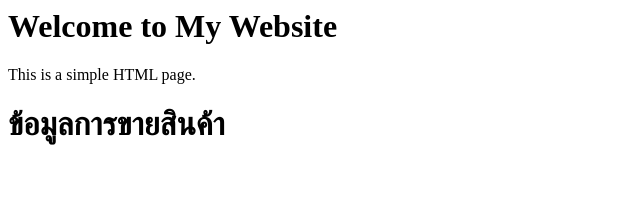
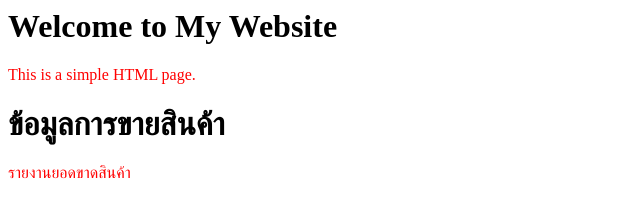
Before and after one commit to Wichapon-PM/Project-Test, a plain HTML site: page index.html in a window 1280 px wide. Shown: the whole page, without its empty margins (0-640 px from the left). Drawn offline with Linux system fonts and the light colour scheme.

Commit message:
add report

```diff
--- a/index.html
+++ b/index.html
@@ -1,7 +1,15 @@
 <html><head><title>My Website</title></head><body>
     <h1>Welcome to My Website</h1>
     <p>This is a simple HTML page.</p>
+    <style>
+            p{
+
+            color : red;
+
+            }
+
+    </style>
 </body>
         <h1>ข้อมูลการขายสินค้า</h1>
-
+        <p>รายงานยอดขาดสินค้า</p>
 </html>
```
